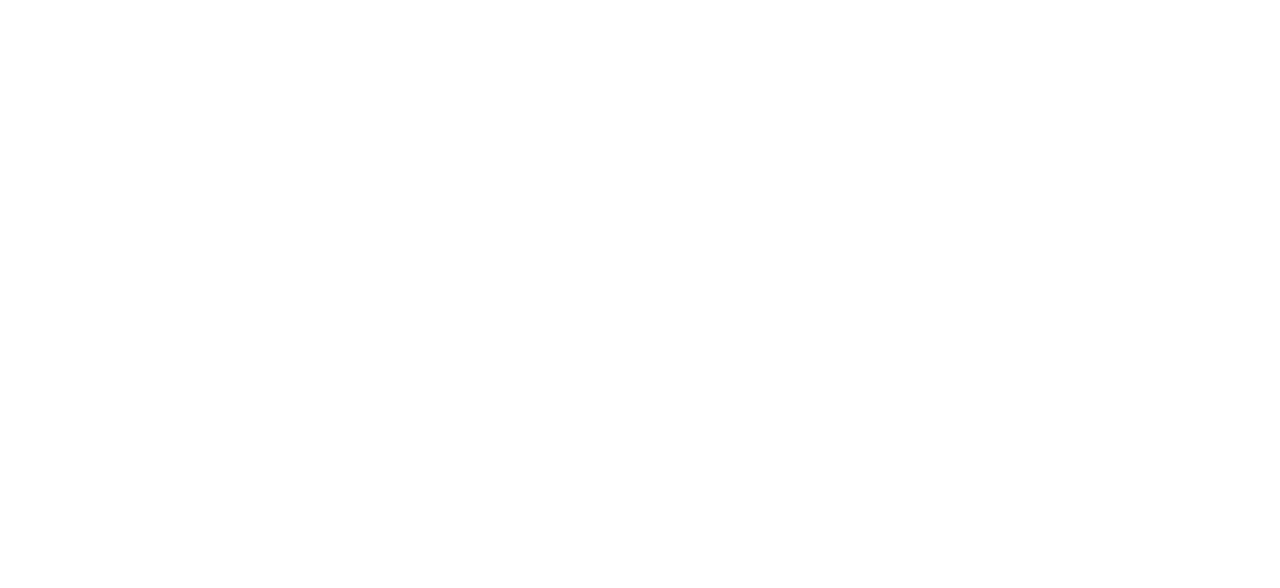
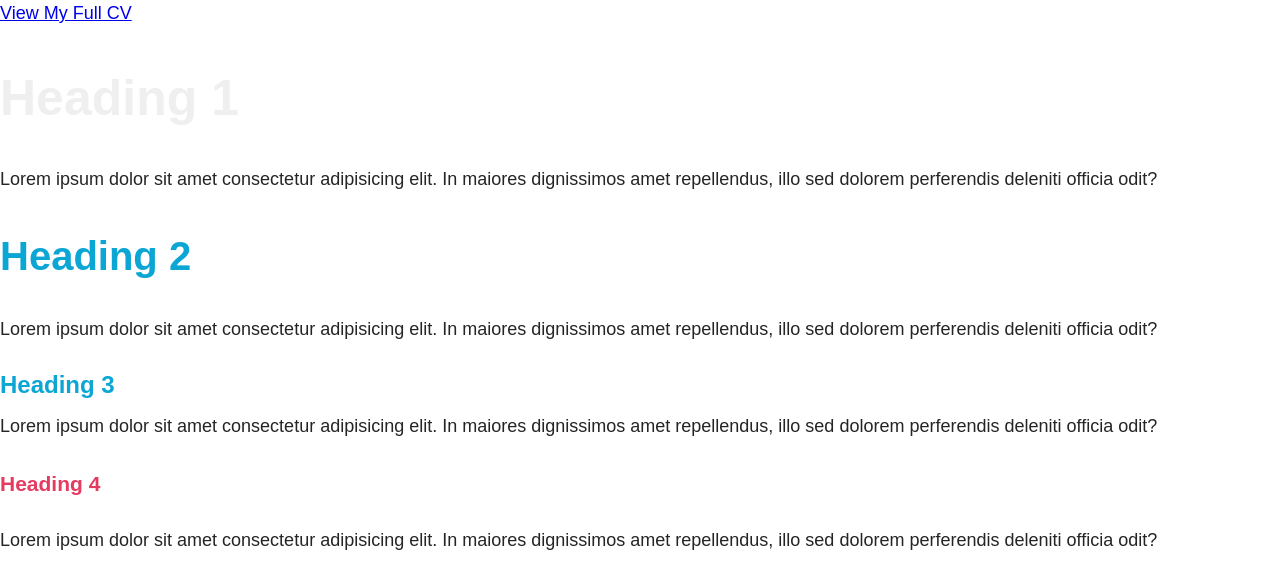
Before and after one commit to veronika-leginusova/Veronika, a plain HTML site: page index.html in a window 1280 px wide. Drawn offline with nearby package versions, Linux system fonts and the light colour scheme; a web font is replaced by a local one.

Commit message:
Defined the styles for typography.

```diff
--- a/css/styles.css
+++ b/css/styles.css
@@ -1,11 +1,13 @@
 :root {
-  --color-primary: #2584ff;
-  --color-secondary: #00d9ff;
-  --color-accent: #dd3400;
-  --color-headings: #1b0760;
-  --color-body: #918ca4;
-  --color-body-darker: #5c5577;
-  --color-border: #ccc;
+  --color-lightest: #fff;
+  --color-darkest: #000;
+  --color-primary: #0ca6d5;
+  --color-secondary: #c0e8f3;
+  --color-accent: #e63b60;
+  --color-headings: #0ca6d5;
+  --color-body: #252525;
+  --color-body-light: #efefef;
+  --color-border: #c0e8f3;
   --border-radius: 5px;
 }
 
@@ -29,4 +31,53 @@ body {
   font-family: Yaldevi, Arial, Arial, Helvetica, sans-serif;
   font-size: 2.4rem;
   line-height: 1.5;
+  color: var(--color-body);
 }
+
+h1,
+h2 {
+  margin-bottom: 3rem;
+}
+
+h1 {
+  font-size: 4.5rem;
+  color: var(--color-body-light);
+}
+
+h2 {
+  font-size: 4rem;
+  color: var(--color-headings);
+}
+
+h3 {
+  font-size: 3rem;
+  color: var(--color-headings);
+  margin-bottom: 1rem;
+}
+
+h4 {
+  font-size: 2.7rem;
+  color: var(--color-accent);
+}
+
+p {
+  margin-top: 0;
+}
+
+@media screen and (min-width: 1024px) {
+  body {
+    font-size: 1.8rem;
+  }
+
+  h1 {
+    font-size: 5rem;
+  }
+
+  h3 {
+    font-size: 2.4rem;
+  }
+
+  h4 {
+    font-size: 2.1rem;
+  }
+}
--- a/index.html
+++ b/index.html
@@ -26,8 +26,38 @@
     <link rel="stylesheet" href="/css/normalize.css" />
     <link rel="stylesheet" href="/css/styles.css" />
     <link rel="stylesheet" href="https://unpkg.com/aos@next/dist/aos.css" />
+    <script
+      src="https://kit.fontawesome.com/f2fbdd0b59.js"
+      crossorigin="anonymous"
+    ></script>
   </head>
 
   <!-- BODY -->
-  <body></body>
+  <body>
+    <a href="#">View My Full CV</a>
+    <h1>Heading 1</h1>
+    <p>
+      Lorem ipsum dolor sit amet consectetur adipisicing elit. In maiores
+      dignissimos amet repellendus, illo sed dolorem perferendis deleniti
+      officia odit?
+    </p>
+    <h2>Heading 2</h2>
+    <p>
+      Lorem ipsum dolor sit amet consectetur adipisicing elit. In maiores
+      dignissimos amet repellendus, illo sed dolorem perferendis deleniti
+      officia odit?
+    </p>
+    <h3>Heading 3</h3>
+    <p>
+      Lorem ipsum dolor sit amet consectetur adipisicing elit. In maiores
+      dignissimos amet repellendus, illo sed dolorem perferendis deleniti
+      officia odit?
+    </p>
+    <h4>Heading 4</h4>
+    <p>
+      Lorem ipsum dolor sit amet consectetur adipisicing elit. In maiores
+      dignissimos amet repellendus, illo sed dolorem perferendis deleniti
+      officia odit?
+    </p>
+  </body>
 </html>
```
